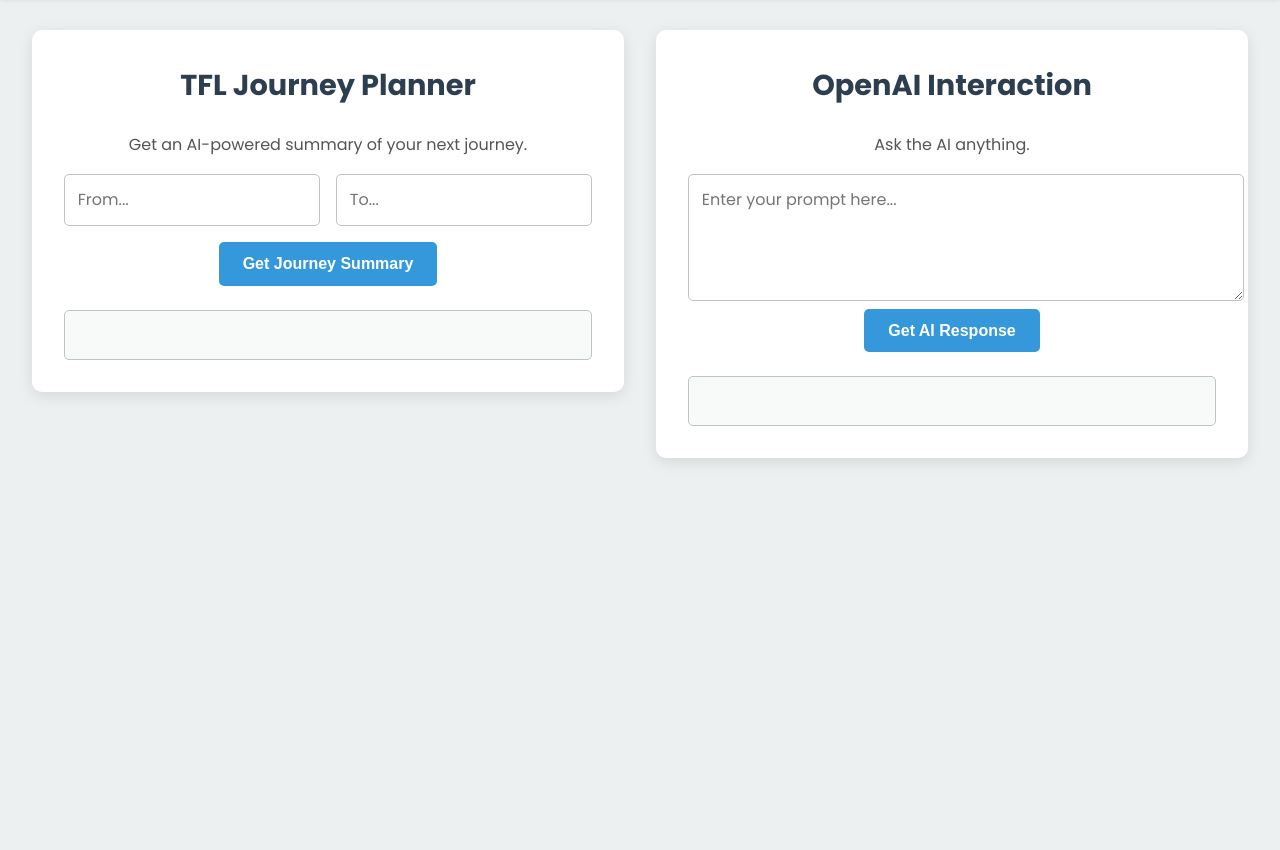
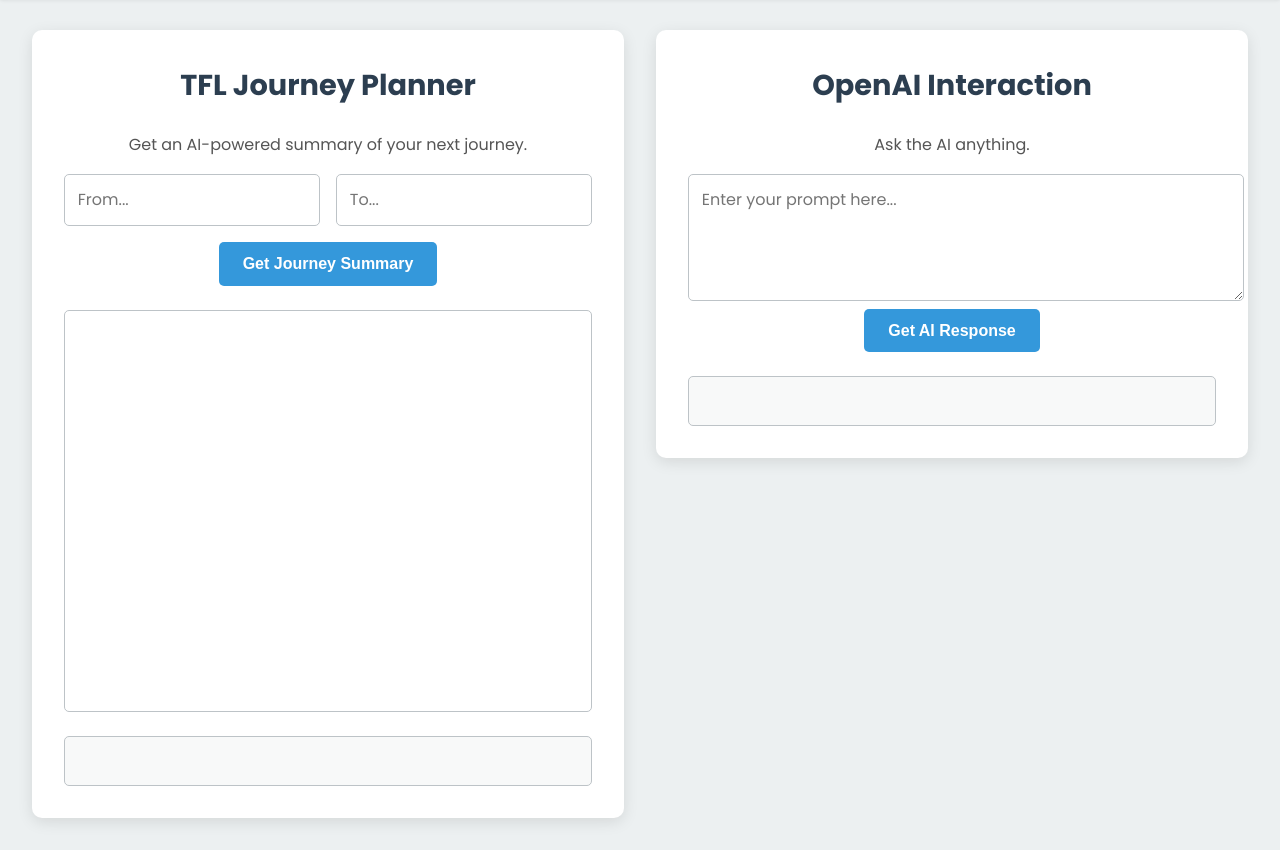
Before and after one commit to fac-32/pro0930-verbose-train, a website: page frontend/public/index.html in a window 1280 px wide. Shown: the part 98-948 px from the top of the page. Before the commit the page ends 800 px from the top, so only its background shows below. Drawn offline with nearby package versions, Linux system fonts and the light colour scheme.

Commit message:
feature: frontend enhancing

```diff
--- a/frontend/public/index.html
+++ b/frontend/public/index.html
@@ -5,6 +5,8 @@
     <meta name="viewport" content="width=device-width, initial-scale=1.0">
     <title>Verbose Train</title>
     <link rel="stylesheet" href="/src/style.css">
+    <link rel="stylesheet" href="https://unpkg.com/leaflet@1.9.4/dist/leaflet.css" integrity="sha256-p4NxAoJBhIIN+hmNHrzRCf9tD/miZyoHS5obTRR9BMY=" crossorigin=""/>
+    <script src="https://unpkg.com/leaflet@1.9.4/dist/leaflet.js" integrity="sha256-20nQCchB9co0qIjJZRGuk2/Z9VM+kNiyxNV1lvTlZBo=" crossorigin=""></script>
 </head>
 <body>
     <header>
@@ -20,6 +22,7 @@
                     <input type="text" id="to-input" placeholder="To...">
                 </div>
                 <button id="submit-journey">Get Journey Summary</button>
+                <div id="map"></div>
                 <div class="loader" id="journey-loader"></div>
                 <div id="journey-response-container" class="response-container"></div>
             </div>
--- a/frontend/src/style.css
+++ b/frontend/src/style.css
@@ -134,3 +134,10 @@
     0% { transform: rotate(0deg); }
     100% { transform: rotate(360deg); }
 }
+
+#map {
+    height: 400px;
+    margin-top: 1.5rem;
+    border-radius: 5px;
+    border: 1px solid var(--light-gray);
+}
```
